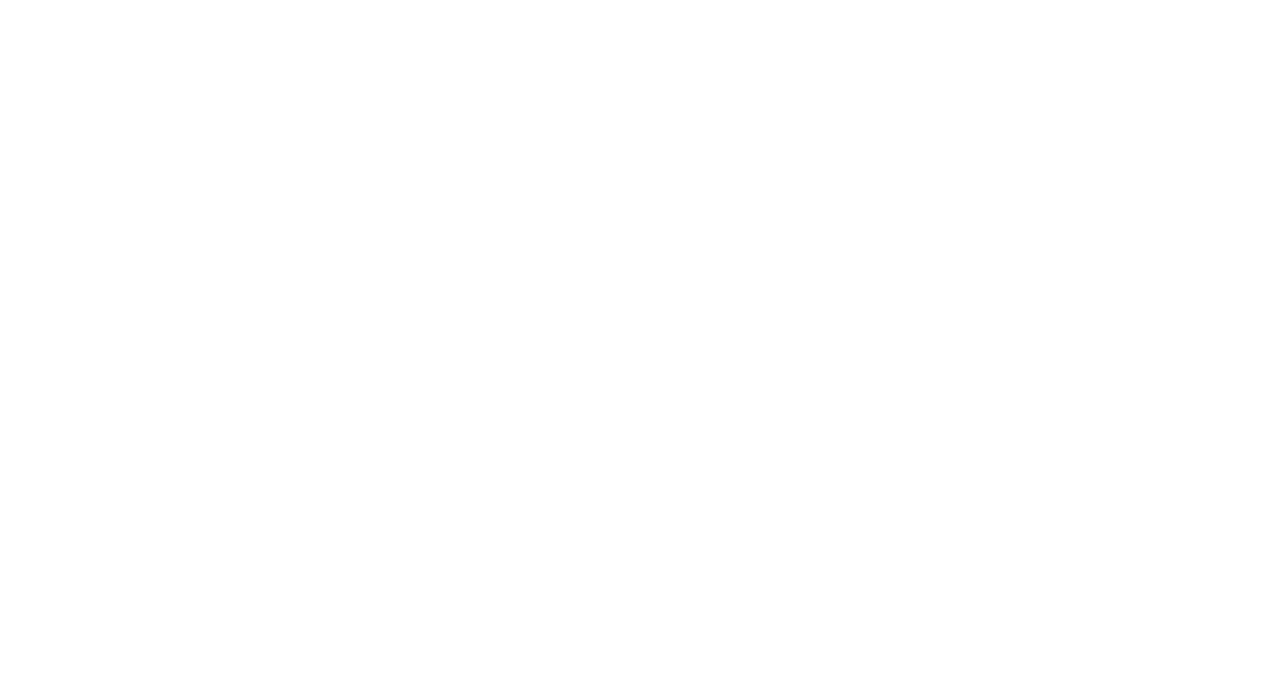
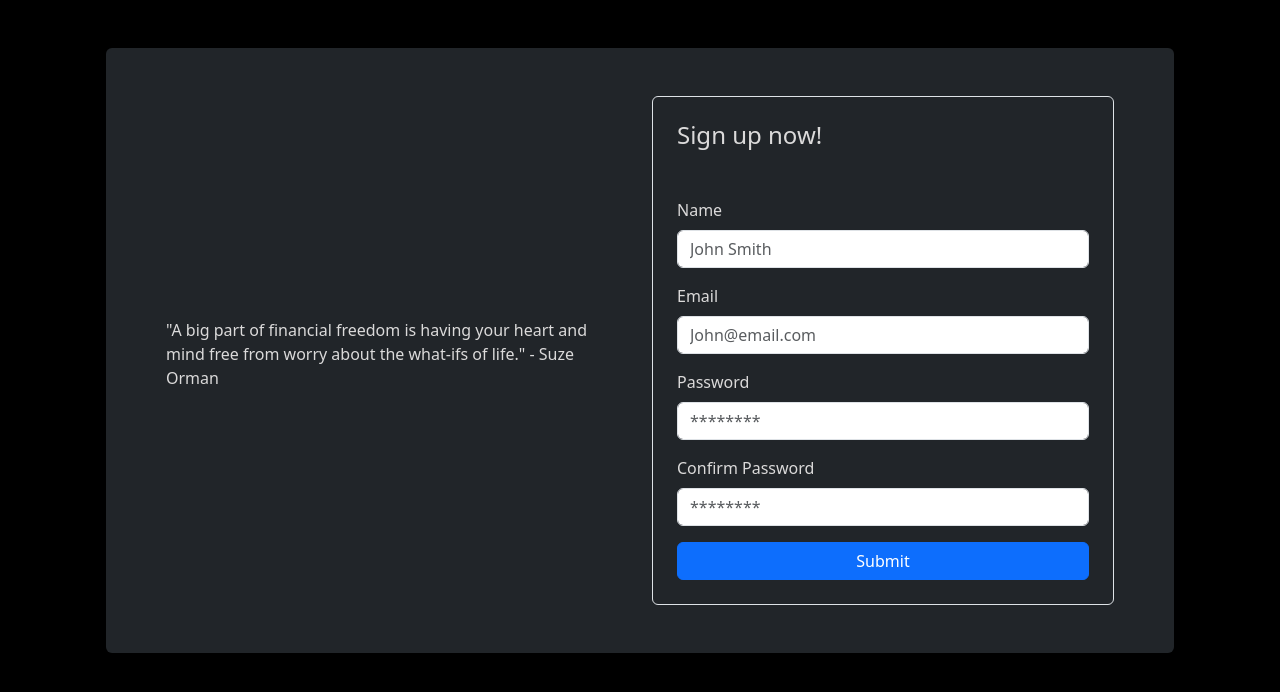
Before and after one commit to sushil-40/FinanceTracker_Client, a React app: page /signup in a window 1280 px wide. Before the commit this address had no page. Shown: the top 692 px of the page. Built offline with nearby package versions, Linux system fonts and the light colour scheme; the HTML template or start-up script is replaced by a standard one.

Commit message:
implementing signup and using toastify to alert password confirmaiton during login

```diff
--- a/src/App.css
+++ b/src/App.css
@@ -0,0 +1,5 @@
+.wrapper {
+  min-height: 100vh;
+  background: black;
+  color: rgb(219, 218, 218);
+}
--- a/src/App.jsx
+++ b/src/App.jsx
@@ -5,15 +5,20 @@
 import { ToastContainer, toast } from "react-toastify";
 import { Routes, Route } from "react-router-dom";
 import Login from "./pages/Login";
+import SignUp from "./pages/SignUp";
+
+
+
 function App() {
   toast.success("Show your message!");
   return (
-    <>
+    <div className="wrapper">
       <Routes>
         <Route path="/" element={<Login />} />
+        <Route path="/signup" element={<SignUp />} />
       </Routes>
       <ToastContainer />
-    </>
+    </div>
   );
 }
 
--- /dev/null
+++ b/src/components/CustomInput.jsx
@@ -0,0 +1,10 @@
+import Form from "react-bootstrap/Form";
+
+export const CustomInput = ({ label, ...rest }) => {
+  return (
+    <Form.Group className="mb-3" controlId="formBasicEmail">
+      <Form.Label>{label}</Form.Label>
+      <Form.Control {...rest} />
+    </Form.Group>
+  );
+};
--- /dev/null
+++ b/src/components/FinancialTips.jsx
@@ -0,0 +1,101 @@
+import React, { useEffect, useState } from "react";
+const financialTips = [
+  {
+    tip: "Live Below Your Means",
+    advice: "Spend less than you earn and avoid unnecessary debt.",
+    quote:
+      "If you buy things you do not need, soon you will have to sell things you need.",
+    author: "Warren Buffett",
+  },
+  {
+    tip: "Pay Yourself First",
+    advice: "Save a portion of your income before spending on anything else.",
+    quote:
+      "Do not save what is left after spending, but spend what is left after saving.",
+    author: "Warren Buffett",
+  },
+  {
+    tip: "Invest Early and Consistently",
+    advice:
+      "Start investing as early as possible to take advantage of compound interest.",
+    quote:
+      "The best time to plant a tree was 20 years ago. The second-best time is now.",
+    author: "Chinese Proverb",
+  },
+  {
+    tip: "Diversify Your Investments",
+    advice:
+      "Don't put all your money into one asset; diversify to minimize risks.",
+    quote:
+      "The four most dangerous words in investing are: ‘This time it’s different.’",
+    author: "Sir John Templeton",
+  },
+  {
+    tip: "Avoid Bad Debt",
+    advice: "Use debt wisely; avoid high-interest loans and credit card debt.",
+    quote:
+      "Debt is like any other trap, easy enough to get into, but hard enough to get out of.",
+    author: "Henry Wheeler Shaw",
+  },
+  {
+    tip: "Build an Emergency Fund",
+    advice:
+      "Set aside at least 3-6 months of living expenses for unexpected situations.",
+    quote:
+      "You must gain control over your money, or the lack of it will forever control you.",
+    author: "Dave Ramsey",
+  },
+  {
+    tip: "Increase Your Financial Knowledge",
+    advice:
+      "Read books, attend seminars, and stay updated on financial trends.",
+    quote: "An investment in knowledge pays the best interest.",
+    author: "Benjamin Franklin",
+  },
+  {
+    tip: "Set Clear Financial Goals",
+    advice: "Have short-term and long-term financial goals to stay focused.",
+    quote:
+      "A big part of financial freedom is having your heart and mind free from worry about the what-ifs of life.",
+    author: "Suze Orman",
+  },
+  {
+    tip: "Understand Your Expenses",
+    advice: "Track your expenses and identify areas where you can cut costs.",
+    quote: "Beware of little expenses. A small leak will sink a great ship.",
+    author: "Benjamin Franklin",
+  },
+  {
+    tip: "Take Advantage of Tax Benefits",
+    advice:
+      "Use tax-saving investments and deductions to minimize tax liability.",
+    quote: "It’s not how much money you make, but how much money you keep.",
+    author: "Robert Kiyosaki",
+  },
+];
+export const FinancialTips = () => {
+  const [showQuote, setShowQuote] = useState(financialTips[0]);
+
+  useEffect(() => {
+    setInterval(() => {
+      setShowQuote(
+        financialTips[Math.floor(Math.random() * financialTips.length)]
+      );
+    }, 3000);
+  }, []);
+
+  const { tips, quote, advice, author } = showQuote;
+  return (
+    <div
+      className="d-flex flex-column justify-content-center"
+      style={{
+        height: "100%",
+      }}
+    >
+      <h4>{tips}</h4>
+      <div>
+        "{quote}" - {author}
+      </div>
+    </div>
+  );
+};
--- /dev/null
+++ b/src/components/SignUpForm.jsx
@@ -0,0 +1,77 @@
+import React, { useState } from "react";
+import Button from "react-bootstrap/Button";
+import Form from "react-bootstrap/Form";
+import { CustomInput } from "./CustomInput";
+import { toast } from "react-toastify";
+export const SignUpForm = () => {
+  const [form, setForm] = useState({});
+  const fields = [
+    {
+      label: "Name",
+      placeholder: "John Smith",
+      required: true,
+      type: "text",
+      name: "name",
+    },
+    {
+      label: "Email",
+      placeholder: "John@email.com",
+      required: true,
+      type: "email",
+      name: "email",
+    },
+
+    {
+      label: "Password",
+      placeholder: "********",
+      required: true,
+      type: "password",
+      name: "password",
+    },
+    {
+      label: "Confirm Password",
+      placeholder: "********",
+      required: true,
+      type: "password",
+      name: "confirmPassword",
+    },
+  ];
+  const handleOnChange = (e) => {
+    const { name, value } = e.target;
+    console.log(name, value);
+    setForm({
+      ...form,
+      [name]: value,
+    });
+  };
+  const handleOnSubmit = (e) => {
+    e.preventDefault();
+    const { confirmPassword, ...rest } = form;
+    if (confirmPassword !== rest.password) {
+      return toast.error("Password does not match");
+    }
+    console.log(form);
+  };
+  return (
+    <div className="border rounded p-4">
+      <h4 className="mb-5">Sign up now!</h4>
+      <Form onSubmit={handleOnSubmit}>
+        {fields.map((input) => {
+          return (
+            <CustomInput
+              key={input.name}
+              {...input}
+              onChange={handleOnChange}
+            />
+          );
+        })}
+
+        <div className="d-grid">
+          <Button variant="primary" type="submit">
+            Submit
+          </Button>
+        </div>
+      </Form>
+    </div>
+  );
+};
--- /dev/null
+++ b/src/pages/SignUp.jsx
@@ -0,0 +1,23 @@
+import React from "react";
+import Container from "react-bootstrap/Container";
+import Row from "react-bootstrap/Row";
+import Col from "react-bootstrap/Col";
+import { FinancialTips } from "../components/FinancialTips";
+import { SignUpForm } from "../components/SignUpForm";
+
+const SignUp = () => {
+  return (
+    <Container className="p-5">
+      <Row className="bg-dark p-5 rounded">
+        <Col md={6}>
+          <FinancialTips />
+        </Col>
+        <Col>
+          <SignUpForm />
+        </Col>
+      </Row>
+    </Container>
+  );
+};
+
+export default SignUp;
```
